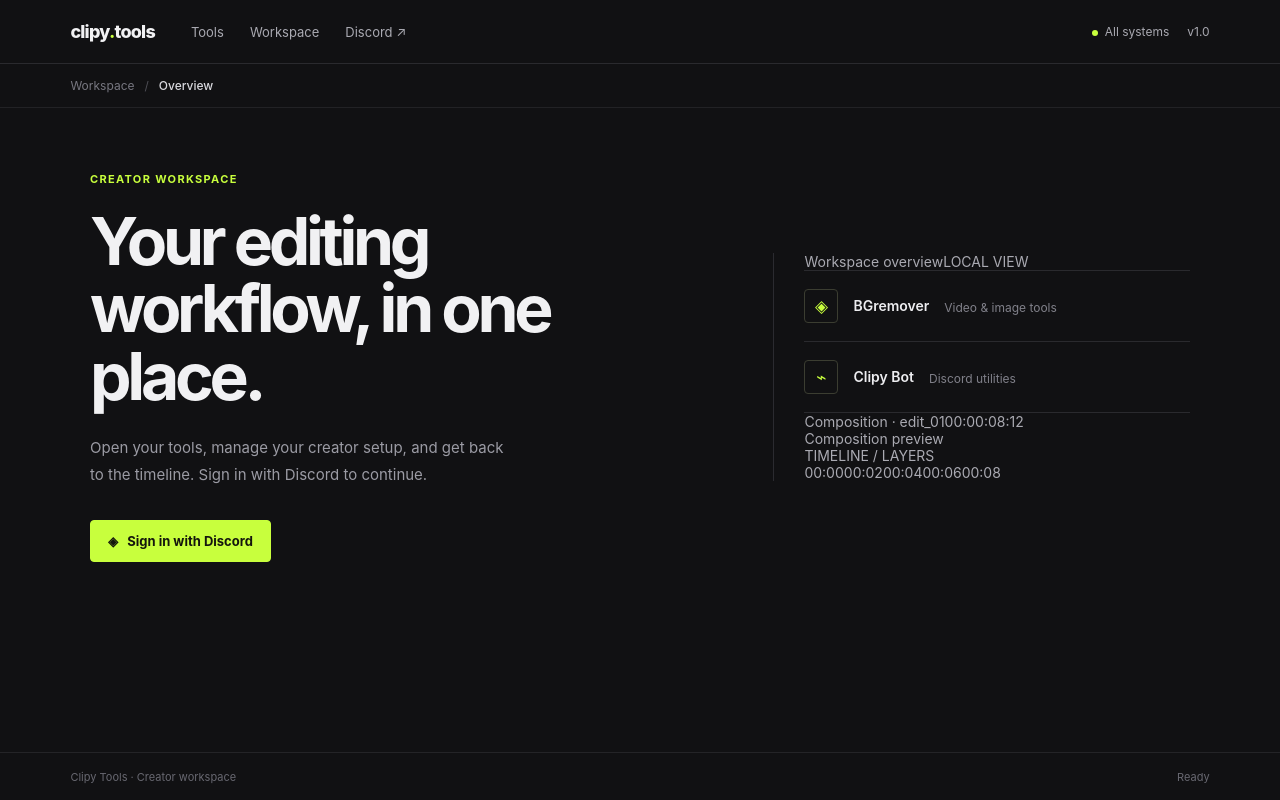
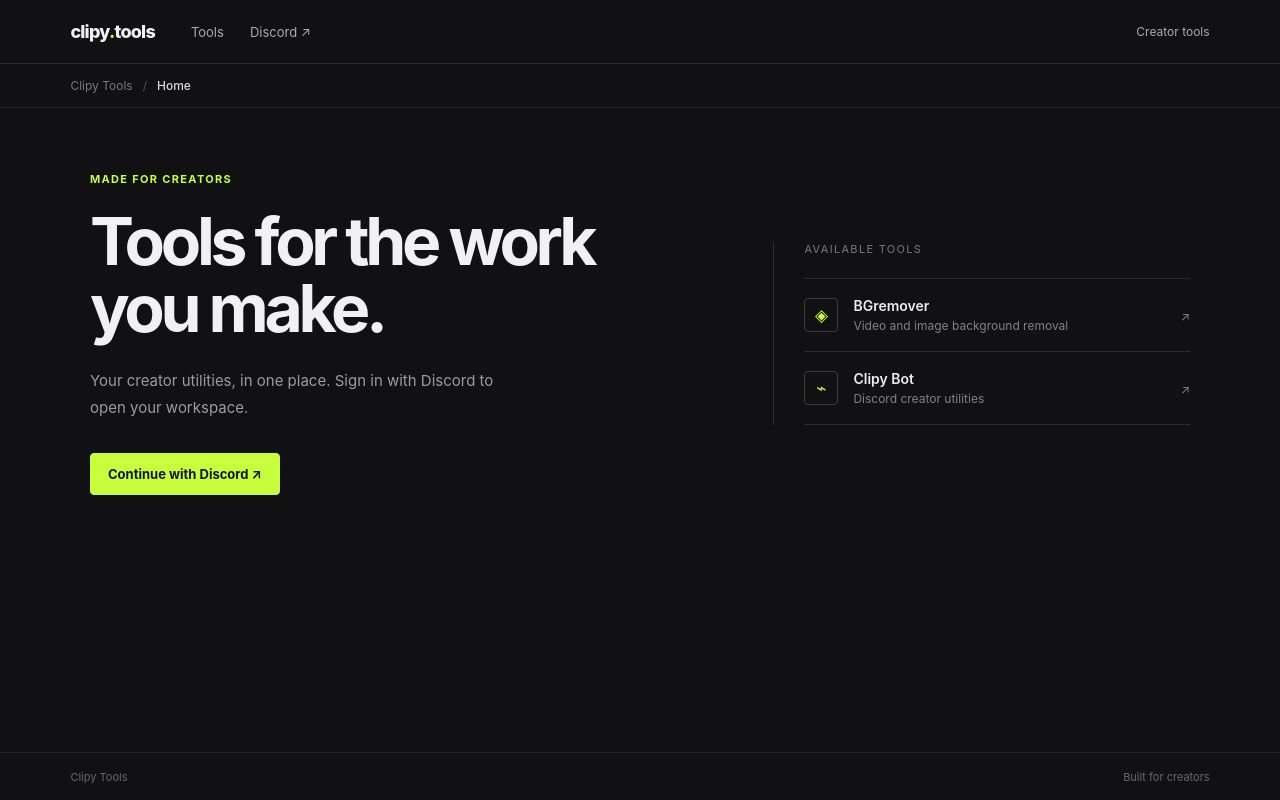
Before and after one commit to flame-land/clipy-tools, a Next.js app: page / in a window 1280 px wide. Built offline with nearby package versions, Linux system fonts and the light colour scheme.

Commit message:
Simplify homepage and remove fake editor preview

```diff
--- a/app/page.jsx
+++ b/app/page.jsx
@@ -1,12 +1,12 @@
 const errors = {
   discord_denied: "Discord login was cancelled.",
   oauth_state: "Login could not be verified. Please try again.",
-  oauth_failed: "Discord login failed. Please try again.",
-  oauth_config: "Login setup is incomplete. Check the Discord OAuth environment variables in Vercel.",
-  oauth_token: "Discord rejected the login exchange. Check the Client Secret and exact Redirect URI in Vercel and Discord Developer Portal.",
-  oauth_user: "Discord approved login, but the profile could not be loaded. Try again.",
+  oauth_failed: "Discord login failed. Check the Vercel function logs for the cause.",
+  oauth_config: "Discord login is not configured. Check the Vercel environment variables.",
+  oauth_token: "Discord rejected the login exchange. Check the Client Secret and Redirect URI.",
+  oauth_user: "Discord approved login, but the profile could not be loaded.",
   oauth_network: "Could not reach Discord. Try again in a moment.",
-  oauth_session: "Login reached Clipy Tools, but the session could not be created. Check SESSION_SECRET in Vercel (at least 32 characters)."
+  oauth_session: "Login succeeded, but the session could not be created. Check SESSION_SECRET."
 };
 
 export default async function Home({ searchParams }) {
@@ -16,45 +16,33 @@
     <main className="shell">
       <header className="appbar">
         <a className="brand" href="/">clipy<span>.</span>tools</a>
-        <nav className="menulinks"><a href="#tools">Tools</a><a href="#workspace">Workspace</a><a href="https://discord.com" target="_blank" rel="noreferrer">Discord ↗</a></nav>
-        <div className="appbar-right"><span><i className="status-dot" />All systems</span><span>v1.0</span></div>
+        <nav className="menulinks"><a href="#tools">Tools</a><a href="https://discord.com" target="_blank" rel="noreferrer">Discord ↗</a></nav>
+        <div className="appbar-right">Creator tools</div>
       </header>
       <div className="workspace">
-        <aside className="sidebar">
-          <div><div className="side-heading">Workspace</div><a className="side-link active" href="#workspace"><span className="side-icon">▦</span>Overview</a><a className="side-link" href="#tools"><span className="side-icon">⌘</span>Tools</a></div>
-          <div><div className="side-heading">Applications</div><a className="side-link" href="#bgremover"><span className="side-icon">◈</span>BGremover</a><a className="side-link" href="#clipy"><span className="side-icon">⌁</span>Clipy Bot</a></div>
-          <div className="sidebar-bottom">CLIPY TOOLS<br/>Creator utilities<br/><span style={{color:"#6e6e77"}}>Workspace preview</span></div>
-        </aside>
         <section className="main-area">
-          <div className="contextbar"><span>Workspace</span><span className="crumb">/</span><strong>Overview</strong></div>
+          <div className="contextbar"><span>Clipy Tools</span><span className="crumb">/</span><strong>Home</strong></div>
           <div className="content">
-            <div className="login-layout" id="workspace">
+            <div className="login-layout">
               <section className="login-copy">
-                <div className="kicker">Creator workspace</div>
-                <h1>Your editing workflow, in one place.</h1>
-                <p className="subtitle">Open your tools, manage your creator setup, and get back to the timeline. Sign in with Discord to continue.</p>
+                <div className="kicker">Made for creators</div>
+                <h1>Tools for the work you make.</h1>
+                <p className="subtitle">Your creator utilities, in one place. Sign in with Discord to open your workspace.</p>
                 {message && <div className="notice" role="alert">{message}</div>}
-                <div className="login-actions"><a className="button" href="/api/auth/login">◈ &nbsp; Sign in with Discord</a></div>
+                <div className="login-actions"><a className="button" href="/api/auth/login">Continue with Discord <span aria-hidden="true">&nbsp;↗</span></a></div>
               </section>
-              <section className="panel login-preview" aria-label="Workspace preview">
-                <div className="panel-head"><span>Workspace overview</span><span className="subtle">LOCAL VIEW</span></div>
-                <div className="preview-tools" id="tools">
-                  <article className="preview-tool" id="bgremover"><div className="preview-tool-icon">◈</div><strong>BGremover</strong><span>Video & image tools</span></article>
-                  <article className="preview-tool" id="clipy"><div className="preview-tool-icon">⌁</div><strong>Clipy Bot</strong><span>Discord utilities</span></article>
-                </div>
-                <div className="workbench home-workbench" id="timeline">
-                  <div className="panel-head"><span>Composition · edit_01</span><span className="subtle">00:00:08:12</span></div>
-                  <div className="workbench-body">
-                    <div className="preview-pane"><div><div className="preview-frame" /><div className="preview-caption">Composition preview</div></div></div>
-                    <div className="timeline"><div className="timeline-title">TIMELINE / LAYERS</div><div className="ruler"><span>00:00</span><span>00:02</span><span>00:04</span><span>00:06</span><span>00:08</span></div><div className="track"><span /></div><div className="track"><span style={{width:"58%",background:"#514b76"}} /></div><div className="track audio"><span /></div></div>
-                  </div>
+              <section className="login-preview" id="tools" aria-label="Available tools">
+                <p className="preview-heading">Available tools</p>
+                <div className="preview-tools">
+                  <a className="preview-tool" href="/api/auth/login"><div className="preview-tool-icon">◈</div><div className="preview-tool-copy"><strong>BGremover</strong><span>Video and image background removal</span></div><span className="preview-arrow">↗</span></a>
+                  <a className="preview-tool" href="/api/auth/login"><div className="preview-tool-icon">⌁</div><div className="preview-tool-copy"><strong>Clipy Bot</strong><span>Discord creator utilities</span></div><span className="preview-arrow">↗</span></a>
                 </div>
               </section>
             </div>
           </div>
         </section>
       </div>
-      <footer className="footerbar"><span>Clipy Tools · Creator workspace</span><span>Ready</span></footer>
+      <footer className="footerbar"><span>Clipy Tools</span><span>Built for creators</span></footer>
     </main>
   );
 }
```
